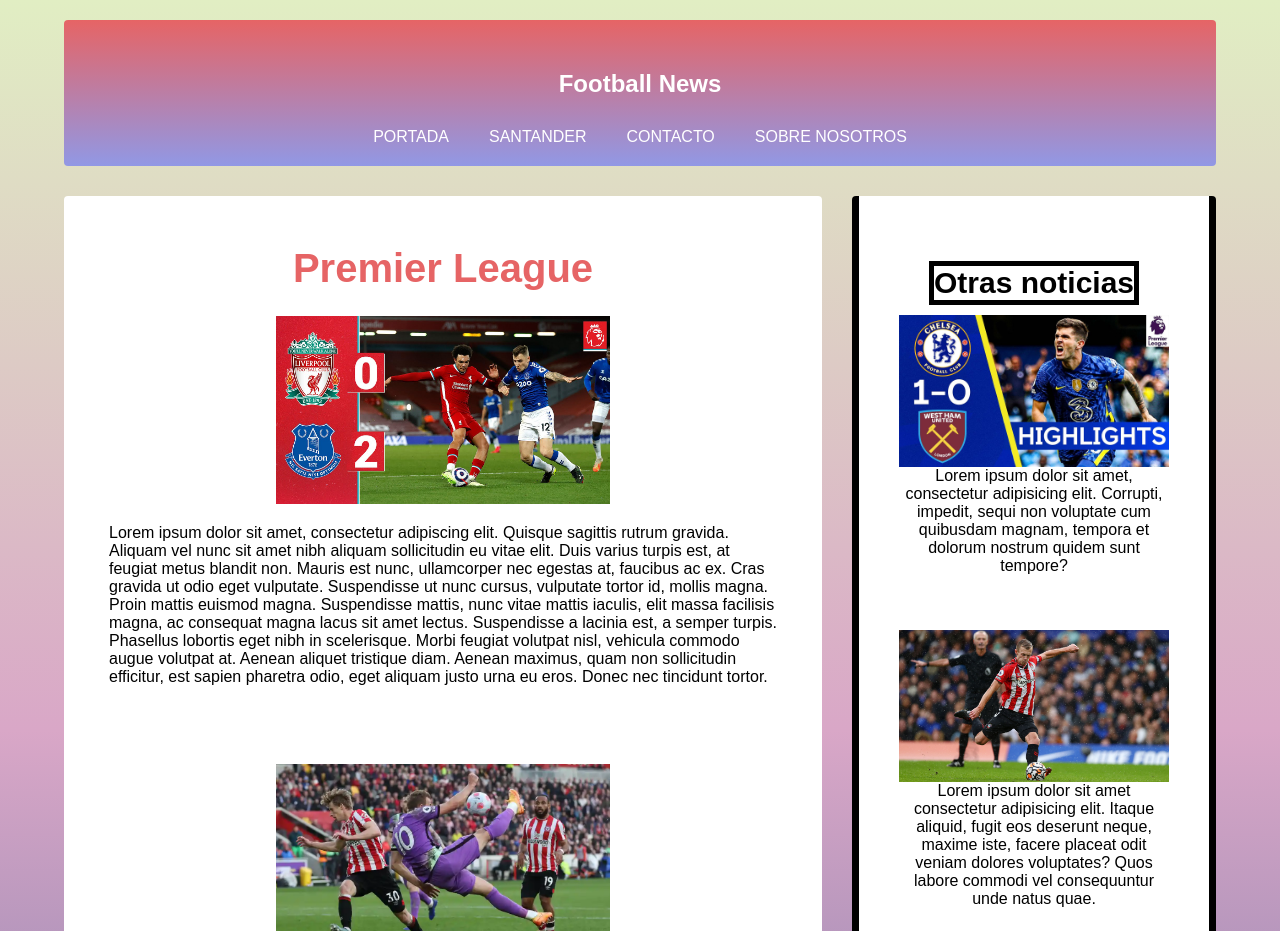
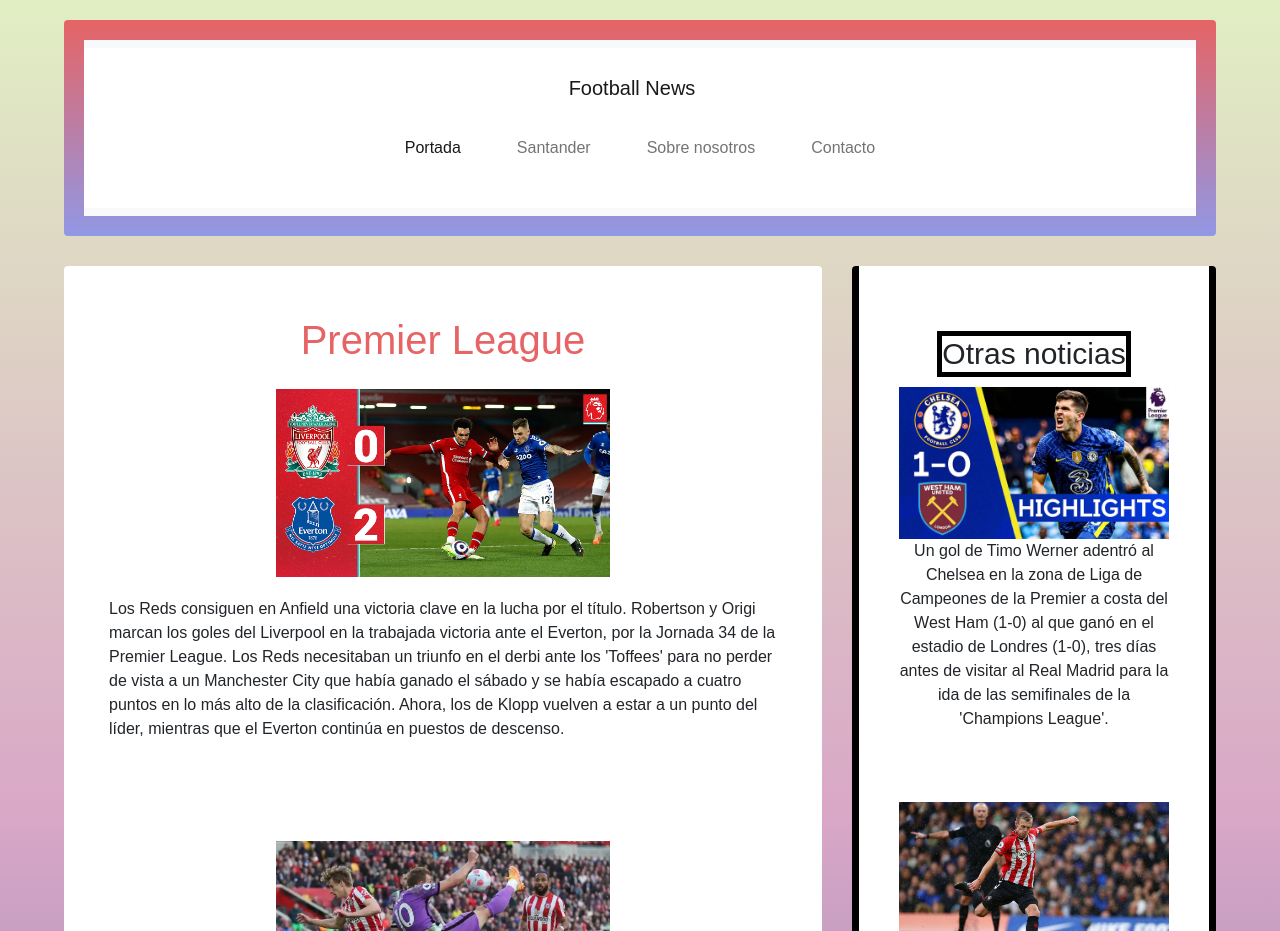
Before and after one commit to ManuelBM119/ultdesafio, a plain HTML site: page premierleague.html in a window 1280 px wide. Shown: the top 931 px of the page. Drawn offline with nearby package versions, Linux system fonts and the light colour scheme; files that its build step writes are made by us from their sources.

Commit message:
Update premierleague.html

```diff
--- a/premierleague.html
+++ b/premierleague.html
@@ -4,9 +4,17 @@
     <meta charset="UTF-8">
     <meta http-equiv="X-UA-Compatible" content="IE=edge">
     <meta name="viewport" content="width=device-width, initial-scale=1.0">
-    <title>Document</title>
+    <title>Football News || Premier League</title>
 
-    <link rel="stylesheet" href="main.css">
+    <!-- Meta Keywords -->
+	<meta name="Keywords" content="Noticias , ligas , premier league , actualidad , tiempo real">
+
+	<!-- Meta description -->
+	<meta name="description" content="En premier league estan las noticias correspondientes a la liga en tiempo real y actualizadas al instante.">
+
+	<link href="https://cdn.jsdelivr.net/npm/bootstrap@5.1.3/dist/css/bootstrap.min.css" rel="stylesheet" integrity="sha384-1BmE4kWBq78iYhFldvKuhfTAU6auU8tT94WrHftjDbrCEXSU1oBoqyl2QvZ6jIW3" crossorigin="anonymous">
+
+    <link rel="stylesheet" href="../css/main.css">
 
     <script src="https://kit.fontawesome.com/9a71965660.js" crossorigin="anonymous"></script>
 
@@ -18,56 +26,51 @@
 <div class="contenedor">
 
 	<header class="header">
-		<h2 class="titulo-header">Football News</h2>
 
-		<section class="refs">
+		<nav class="navbar navbar-expand-lg navbar-light bg-light">
+			<div class="container-fluid">
+			<a class="navbar-brand" href="#">Football News</a>
+			<button class="navbar-toggler" type="button" data-bs-toggle="collapse" data-bs-target="#navbarNavDropdown" aria-controls="navbarNavDropdown" aria-expanded="false" aria-label="Toggle navigation">
+				<span class="navbar-toggler-icon"></span>
+			</button>
+			<div class="collapse navbar-collapse" id="navbarNavDropdown">
+				<ul class="navbar-nav">
+				<li class="nav-item">
+					<a class="nav-link active" aria-current="page" href="../paginas/index.html">Portada</a>
+				</li>
+				<li class="nav-item">
+					<a class="nav-link" href="../paginas/santander.html">Santander</a>
+				</li>
+				<li class="nav-item">
+					<a class="nav-link" href="../paginas/sobrenosotros.html">Sobre nosotros</a>
+				</li>
+				<li class="nav-item">
+					<a class="nav-link" href="../paginas/contacto.html">Contacto</a>
+				</li>
+				</ul>
+			</div>
+			</div>
+		</nav>
 
-			<ul>
-				<li>
-					<a href="index.html">Portada</a>
-				</li>
-			</ul>
-
-			<ul>
-				<li>
-						<a href="santander.html">Santander</a>
-
-				</li>
-			</ul>
-
-			<ul>
-				<li>
-						<a href="contacto.html">Contacto</a>
-
-				</li>
-			</ul>
-
-			<ul>
-				<li>
-						<a href="sobrenosotros.html">sobre nosotros</a>
-
-				</li>
-			</ul>
-
-		</section>
 	</header>
 
 
 	<main class="contenido">
 		<div class="contenido-info">
 		<h2 class="titulo-main">Premier League</h2>
-		<img class="imgs-main" src="img/liverpool-everton.jpg" alt="">
+		<img class="imgs-main" src="../img/liverpool-everton.jpg" alt="">
 		<p>
-			Lorem ipsum dolor sit amet, consectetur adipiscing elit. Quisque sagittis rutrum gravida. Aliquam vel nunc sit amet nibh aliquam sollicitudin eu vitae elit. Duis varius turpis est, at feugiat metus blandit non. Mauris est nunc, ullamcorper nec egestas at, faucibus ac ex. Cras gravida ut odio eget vulputate. Suspendisse ut nunc cursus, vulputate tortor id, mollis magna. Proin mattis euismod magna. Suspendisse mattis, nunc vitae mattis iaculis, elit massa facilisis magna, ac consequat magna lacus sit amet lectus. Suspendisse a lacinia est, a semper turpis. Phasellus lobortis eget nibh in scelerisque. Morbi feugiat volutpat nisl, vehicula commodo augue volutpat at. Aenean aliquet tristique diam. Aenean maximus, quam non sollicitudin efficitur, est sapien pharetra odio, eget aliquam justo urna eu eros. Donec nec tincidunt tortor.
+			Los Reds consiguen en Anfield una victoria clave en la lucha por el título.
+
+Robertson y Origi marcan los goles del Liverpool en la trabajada victoria ante el Everton, por la Jornada 34 de la Premier League. Los Reds necesitaban un triunfo en el derbi ante los 'Toffees' para no perder de vista a un Manchester City que había ganado el sábado y se había escapado a cuatro puntos en lo más alto de la clasificación. Ahora, los de Klopp vuelven a estar a un punto del líder, mientras que el Everton continúa en puestos de descenso.
 			<br><br>
 		</div>
 
 
 		<div class="contenido-info">
-		<img class="imgs-main" src="img/tottenham.webp" alt="aubameyang">
+		<img class="imgs-main" src="../img/tottenham.webp" alt="aubameyang">
 		<p>
-		Lorem ipsum dolor sit amet, consectetur adipisicing elit. Veniam voluptatum necessitatibus, magnam facere ab illo eum deserunt libero, corporis delectus incidunt voluptate minima vel ut,
-		autem dolor quos eius praesentium!
+			Tottenham venció 2-0 a Brentford por la jornada 14 de la Premier League, este jueves 2 de diciembre en el Tottenham Hotspur Stadium. Los Spurs consiguieron su segunda victoria consecutiva y llegaron al sexto lugar de la tabla de posiciones, superando al Manchester United.
 
 		</p>
 		</div>
@@ -80,13 +83,17 @@
 		<div class="side-1">
 			<h3 class="h3-aside">Otras noticias</h3>
 
-		<img class="imgs-side" src="img/chelsea.jpg" alt="barcelona">
-		<p>Lorem ipsum dolor sit amet, consectetur adipisicing elit. Corrupti, impedit, sequi non voluptate cum quibusdam magnam, tempora et dolorum nostrum quidem sunt tempore? </p>
+		<img class="imgs-side" src="../img/chelsea.jpg" alt="barcelona">
+		<p>Un gol de Timo Werner adentró al Chelsea en la zona de Liga de Campeones de la Premier a costa del West Ham (1-0) al que ganó en el estadio de Londres (1-0), tres días antes de visitar al Real Madrid para la ida de las semifinales de la 'Champions League'. </p>
 		</div>
 
 		<div class="side-2">
-			<img class="imgs-side" src="img/ward-prowse.jpg" alt="barcelona">
-			<p>Lorem ipsum dolor sit amet consectetur adipisicing elit. Itaque aliquid, fugit eos deserunt neque, maxime iste, facere placeat odit veniam dolores voluptates? Quos labore commodi vel consequuntur unde natus quae.</p>
+			<img class="imgs-side" src="../img/ward-prowse.jpg" alt="barcelona">
+			<p>Una estadística asombrosa que rodea los estilos de jugadas a balón parado de la estrella de Southampton, James Ward-Prowse, salió a la luz el sábado por la noche.
+
+				Para aquellos que no lo saben, Ward-Prowse volvió a estar en el marcador hoy.
+
+				</p>
 		</div>
 
 
@@ -125,7 +132,7 @@
 
 
 
-
+<script src="https://cdn.jsdelivr.net/npm/bootstrap@5.1.3/dist/js/bootstrap.bundle.min.js" integrity="sha384-ka7Sk0Gln4gmtz2MlQnikT1wXgYsOg+OMhuP+IlRH9sENBO0LRn5q+8nbTov4+1p" crossorigin="anonymous"></script>
 </body>
 
 
```
